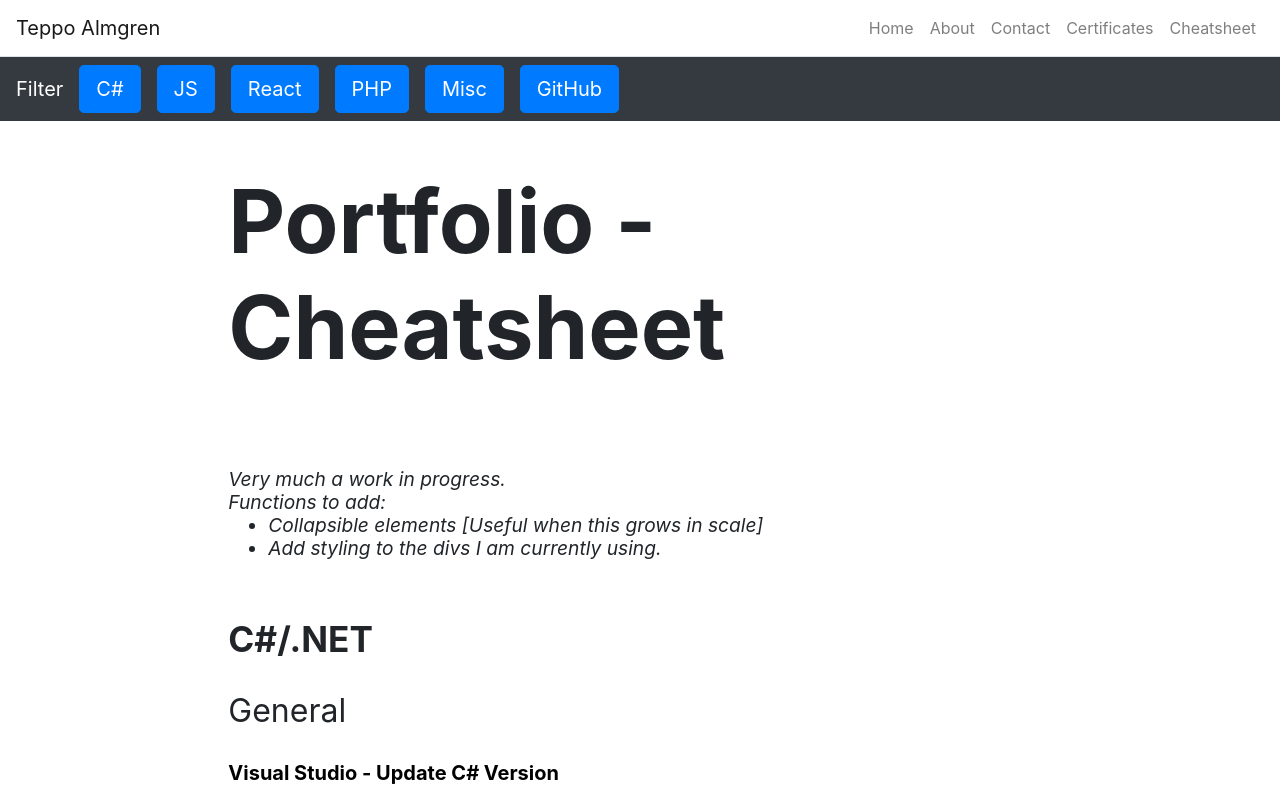
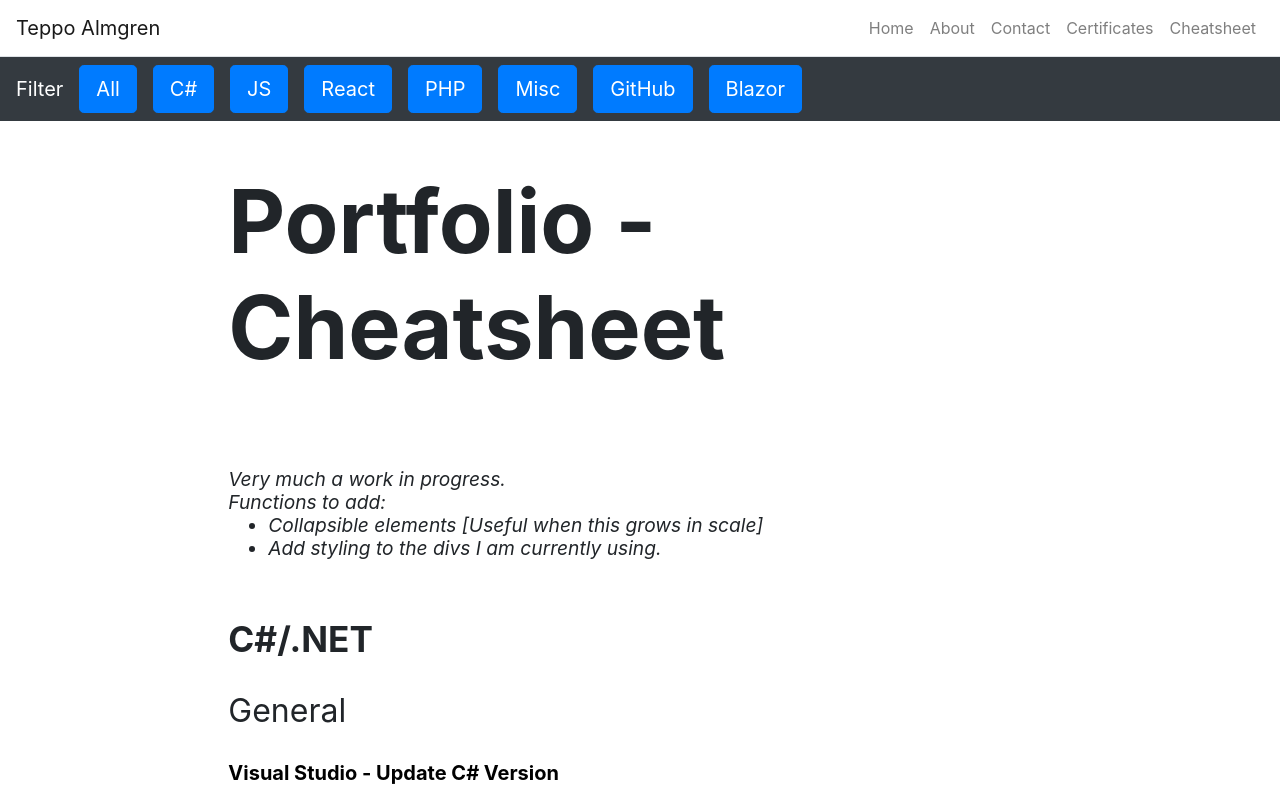
Before and after one commit to JonHanes/portfolio, a React (Create React App) app: page /cheatsheet in a window 1280 px wide. Shown: the top 800 px of the page. Built offline with nearby package versions, Linux system fonts and the light colour scheme.

Commit message:
Added stuff on Blazor, misc topics. Updated about page.

```diff
--- a/src/Components/Footer.js
+++ b/src/Components/Footer.js
@@ -14,7 +14,7 @@ function Footer() {
             <Container fluid={true}>
                 <Row className="border-top justify-content-between p-3">
                     <Col className="p-0" md={3} sm={12}>
-                        Updated August 2020
+                        Updated December 2020
                     </Col>
                     <Col className="p-0 d-flex justify-content-end" md={3}>
                         This site was made using React and React-Bootstrap
--- /dev/null
+++ b/src/Components/Fragments/CS_Blazor.js
@@ -0,0 +1,31 @@
+import React from 'react'
+//import Image from 'react-bootstrap/Image';
+
+//#region Internal Dependencies
+
+//#endregion
+
+function CS_Blazor() {
+    return (
+        <div className="fragment">
+            <h4 className="primaryTopic">Blazor</h4>
+        <h4 className="secondaryTopic">General</h4>
+        <div>
+            <h5 className="tertiaryTopic">Watching for changes on VS2019 web application</h5><br/>
+            <ul>
+                <li>Go to the package manager console.</li>
+                <li>Navigate to the folder with your project (cd and dir to navigate).</li>
+                <li>Run the command <i>dotnet watch run</i>.</li>
+            </ul>
+            <ul>
+
+                <li><b>Note!</b> It seems sometimes you will have to terminate the process manually.</li>
+                <li>To do this, use the command <i>netstat -ano</i> and find the process.</li>
+                <li>Get its process ID and kill the process with <i>taskkill /PID <b>ID_HERE</b> /F</i></li>
+                <li>Alternatively, you can use the task manager to kill the dotnet/.NET process. [Seems to display differently based on OS]</li>
+            </ul>
+        </div>
+        </div>)
+}
+
+export default CS_Blazor;
--- a/src/Pages/AboutPage.js
+++ b/src/Pages/AboutPage.js
@@ -13,7 +13,8 @@ function AboutPage(props) {
             <Content>
             <h3>Who I am</h3>
             I am primarily a C#/.NET developer who had a late start.<br/>
-            Around 4 years back I took up studies with Java as part of my IT course in Finland.<br/>
+            My interest began with C#/Java with Unity, along with some very basic level of C++ with Unreal Engine.<br/>
+            After that I took up studies with Java as part of my IT course in Finland.<br/>
             I found myself having a lot of fun with learning how to program, and I began practicing outside of my studies.<br/><br/>
 
             <h3> My experience</h3>
@@ -25,7 +26,7 @@ function AboutPage(props) {
             I have also studied C++, and hope to continue these studies when I am done with all modules linked to C#.<br/>
 
             <br/>
-            I have not yet gotten into web development with C#, but I have previous experience with HTML, CSS, PHP, MySQL, JavaScript, Bootstrap and React.<br/>
+            I have not yet gotten in-depth into front-end web development with C#, but I have previous experience with HTML, CSS, PHP, MySQL, JavaScript, Bootstrap and React.<br/>
             As part of my previous studies, I have once made a database and an interface for accessing/editing this information.<br/>
             This was put into production use inside the company, and this was my first attempt at making this sort of interface.<br/>
             Before this, my knowledge of MySQL was quite limited. <br/><br/>
@@ -34,7 +35,7 @@ function AboutPage(props) {
             It was a good experience to learn about fetching and displaying data on a C# interface.<br/>
             <br/>
 
-            <b>Programming and Web Development experience</b>
+            <b>Programming and Web Development experience<br/>[Languages/Frameworks/Concepts/Etc]</b>
             <ul>
                 <li>C#</li>
                     <ul>
@@ -42,21 +43,31 @@ function AboutPage(props) {
                         <li>C# QA - TDD & NUnit Testing</li>
                         <li>ADO.NET</li>
                         <li>Entity Framework</li>
+                        <li>Blazor</li>
                     </ul>
                 <li>C++</li>
                 <li>Java</li>
                 <li>HTML</li>
                 <li>CSS</li>
                 <li>PHP</li>
-                <li>Laravel</li>
-                <li>MySQL DB</li>
-                <li>MS SQL DB</li>
+                <ul><li>Laravel</li></ul>
                 <li>JavaScript</li>
+                    <ul>
+                        <li>Mocha</li>
+                        <li>DOM Manipulation</li>
+                        <li>JS Routing (Sammy)</li>
+                    </ul>
                 <li>JSON</li>
                 <li>jQuery</li>
                 <li>React</li>
-                <li>Node.js</li>
-                <li>Express</li>
+                    <ul>
+                        <li>Node.js</li>
+                        <li>Express</li>
+                    </ul>
+
+                <li>MySQL DB</li>
+                <li>MS SQL DB</li>
+
                 <li>Bootstrap</li>
                 <li>Wordpress </li>
                 <li>Visual Studio 2019/VS Code</li>
@@ -83,7 +94,8 @@ function AboutPage(props) {
             Once my C++ studies start up again, I hope to find the time for Unreal Engine as well.<br/><br/>
 
             I briefly checked out Ruby, the syntax seems reasonable and I'm all for the idea of creating modules for better organization.<br/>
-            Currently trying to orient myself to learn Laravel, as well as learn more about Node.js and Express.js.
+            Currently trying to orient myself to learn Laravel, as well as learn more about Node.js and Express.js.<br/>
+            Blazor is something I found myself looking into as well, as this is something that I need for my C# courses in the future.
             <br/><br/>
 
             <h3>Customer Service Experience</h3>
@@ -110,7 +122,7 @@ function AboutPage(props) {
 
             <h3>Current Situation</h3>
             I am currently studying C# at Software University, Sofia.<br/>
-            At the moment, my studies are centered around JS Advanced, as this is a necessary part of the C# Web Developer studies.<br/>
+            At the moment, my studies are centered on the basis of HTML/CSS after completing the JS Applications course.<br/>
             You can view my current certificates on the <b>Certificates</b> page.
 
             <br/><br/>
--- a/src/Pages/Cheatsheet.js
+++ b/src/Pages/Cheatsheet.js
@@ -13,6 +13,7 @@ import PHPCheatsheet from '../Components/Fragments/CS_PHP';
 import MiscCheatsheet from '../Components/Fragments/CS_Misc';
 import GitHubCheatsheet from '../Components/Fragments/CS_GitHub';
 import ReactCheetsheet from '../Components/Fragments/CS_React';
+import BlazorCheatsheet from '../Components/Fragments/CS_Blazor';
 //#endregion
 
 class Cheatsheet extends React.Component {
@@ -26,29 +27,54 @@ class Cheatsheet extends React.Component {
             php_visible: true,
             misc_visible: true,
             gh_visible: true,
+            bz_visible: true,
+            all_visible: true
         };
     }
 
     handleToggle(filter) {
 
+        //To handle this more optimized, it would be best to use setState and set the value directly according to the filter without the switch statement.
         switch(filter) {
+            case "*":
+                let toChange = true;
+                //TODO: Change logic
+                if (this.state.cs_visible) {
+                    toChange = false;
+                }
+
+                this.setState({
+                    cs_visible: toChange,
+                    js_visible: toChange,
+                    react_visible: toChange,
+                    php_visible: toChange,
+                    misc_visible: toChange,
+                    gh_visible: toChange,
+                    bz_visible: toChange,
+                    all_visible: toChange
+                });
+
+                break;
             case "C#":
-                this.state.cs_visible ? this.setState({cs_visible: false}) : this.setState({cs_visible: true});
+                this.setState({cs_visible: !this.state.cs_visible});
                 break;
             case "JS":
-                this.state.js_visible ? this.setState({js_visible: false}) : this.setState({js_visible: true});
+                this.setState({js_visible: !this.state.js_visible});
                 break;
             case "React":
-                this.state.react_visible ? this.setState({react_visible: false}) : this.setState({react_visible: true});
+                this.setState({react_visible: !this.state.react_visible});
                 break;
             case "PHP":
-                this.state.php_visible ? this.setState({php_visible: false}) : this.setState({php_visible: true});
+                this.setState({php_visible: !this.state.php_visible});
                 break;
             case "Misc":
-                this.state.misc_visible ? this.setState({misc_visible: false}) : this.setState({misc_visible: true});
+                this.setState({misc_visible: !this.state.misc_visible});
                 break;
             case "GitHub":
-                this.state.gh_visible ? this.setState({gh_visible: false}) : this.setState({gh_visible: true});
+                this.setState({gh_visible: !this.state.gh_visible});
+                break;
+            case "Blazor":
+                this.setState({bz_visible: !this.state.bz_visible});
                 break;
             default:
                 break;
@@ -65,12 +91,14 @@ class Cheatsheet extends React.Component {
                 <Navbar bg="dark" variant="dark">
                         <Navbar.Brand href="#home">Filter</Navbar.Brand>
                             <Nav className="mr-auto">
+                                <Button variant="primary" size="lg" className={this.state.all_visible ? "navBarItem" : "navBarItemDeselected"} onClick={() => this.handleToggle("*")}>All</Button>
                                 <Button variant="primary" size="lg" className={this.state.cs_visible ? "navBarItem" : "navBarItemDeselected"} onClick={() => this.handleToggle("C#")}>C#</Button>
                                 <Button variant="primary" size="lg" className={this.state.js_visible ? "navBarItem" : "navBarItemDeselected"} onClick={() => this.handleToggle("JS")}>JS</Button>
                                 <Button variant="primary" size="lg" className={this.state.react_visible ? "navBarItem" : "navBarItemDeselected"} onClick={() => this.handleToggle("React")}>React</Button>
                                 <Button variant="primary" size="lg" className={this.state.php_visible ? "navBarItem" : "navBarItemDeselected"} onClick={() => this.handleToggle("PHP")}>PHP</Button>
                                 <Button variant="primary" size="lg" className={this.state.misc_visible ? "navBarItem" : "navBarItemDeselected"} onClick={() => this.handleToggle("Misc")}>Misc</Button>
                                 <Button variant="primary" size="lg" className={this.state.gh_visible ? "navBarItem" : "navBarItemDeselected"}  onClick={() => this.handleToggle("GitHub")}>GitHub</Button>
+                                <Button variant="primary" size="lg" className={this.state.bz_visible ? "navBarItem" : "navBarItemDeselected"}  onClick={() => this.handleToggle("Blazor")}>Blazor</Button>
                         </Nav>
                 </Navbar>
                 <Hero title={this.props.title}/>
@@ -91,6 +119,7 @@ class Cheatsheet extends React.Component {
                     {this.state.php_visible ? <PHPCheatsheet/> : ''}
                     {this.state.misc_visible ? <MiscCheatsheet/> : ''}
                     {this.state.gh_visible ? <GitHubCheatsheet/> : ''}
+                    {this.state.bz_visible ? <BlazorCheatsheet/> : ''}
 
                 </Content>
             </div>
```
Also changed, not shown: src/Components/Fragments/CS_Misc.js (+16 -0 lines).
